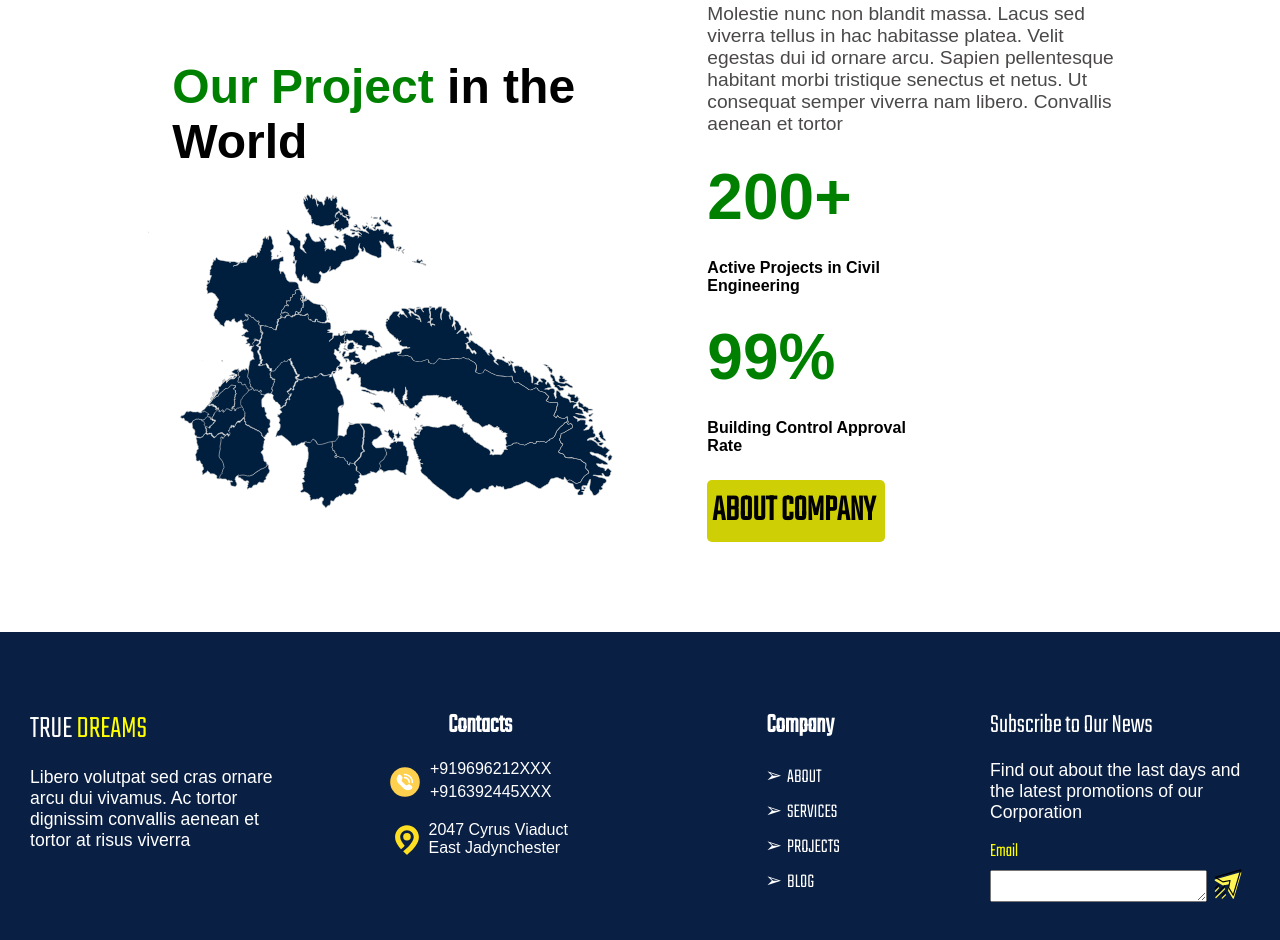
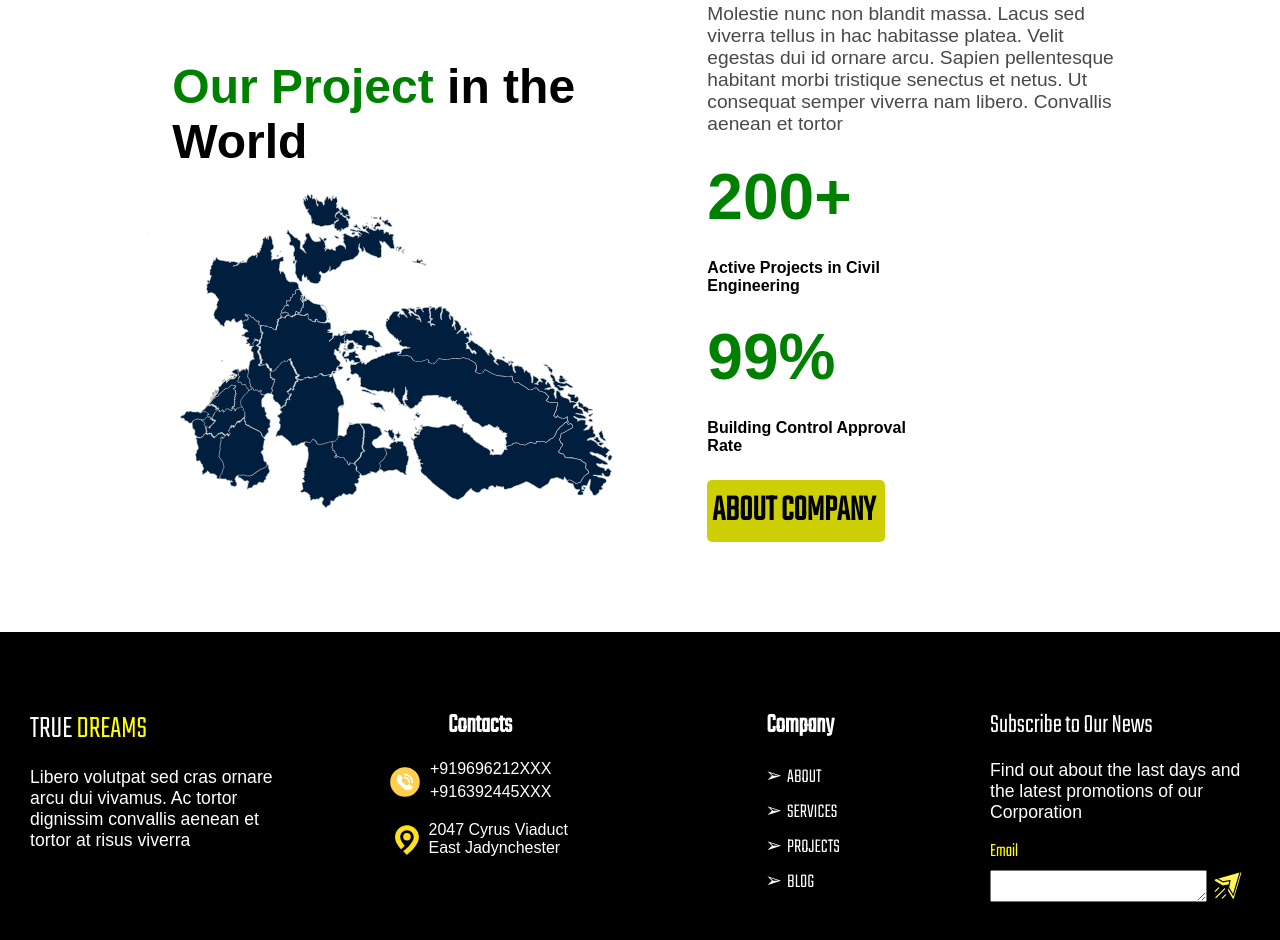
Before and after one commit to Aryansingh424/miniproject, a plain HTML site: page index.html in a window 1280 px wide. Shown: the part 4744-5684 px from the top of the page. Drawn offline with Linux system fonts and the light colour scheme; a web font is replaced by a local one.

```diff
--- a/index.html
+++ b/index.html
@@ -164,7 +164,7 @@
 
 <!-- Footer -->
 
-<div class="Footer" style="background-color: rgb(9, 31, 67);color: white;"  >
+<div class="Footer" style="background-color: black;color: white;"  >
     <div class="footsmall">
         <div class="footrow">
             <div class="col-4a">
```
